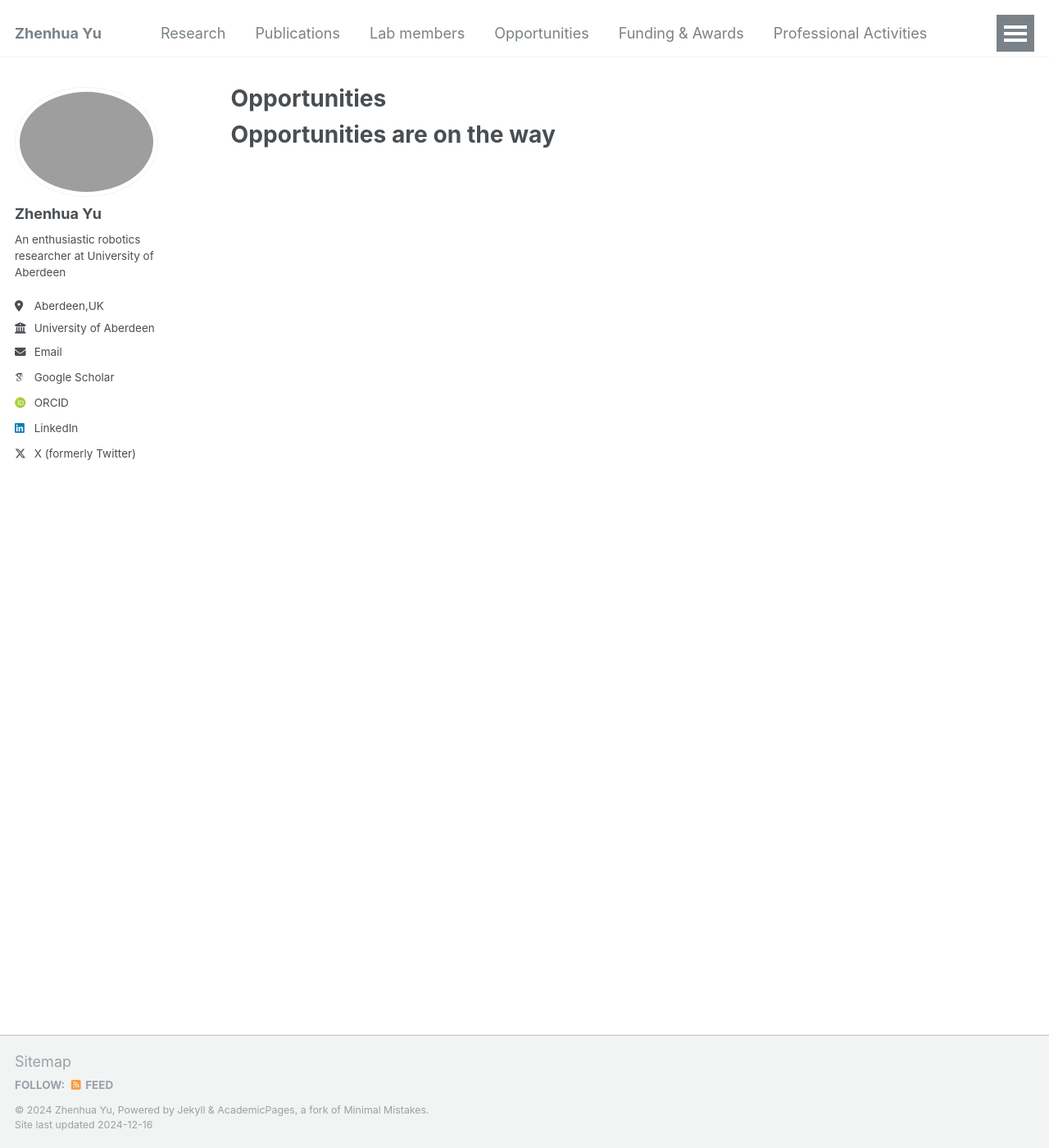
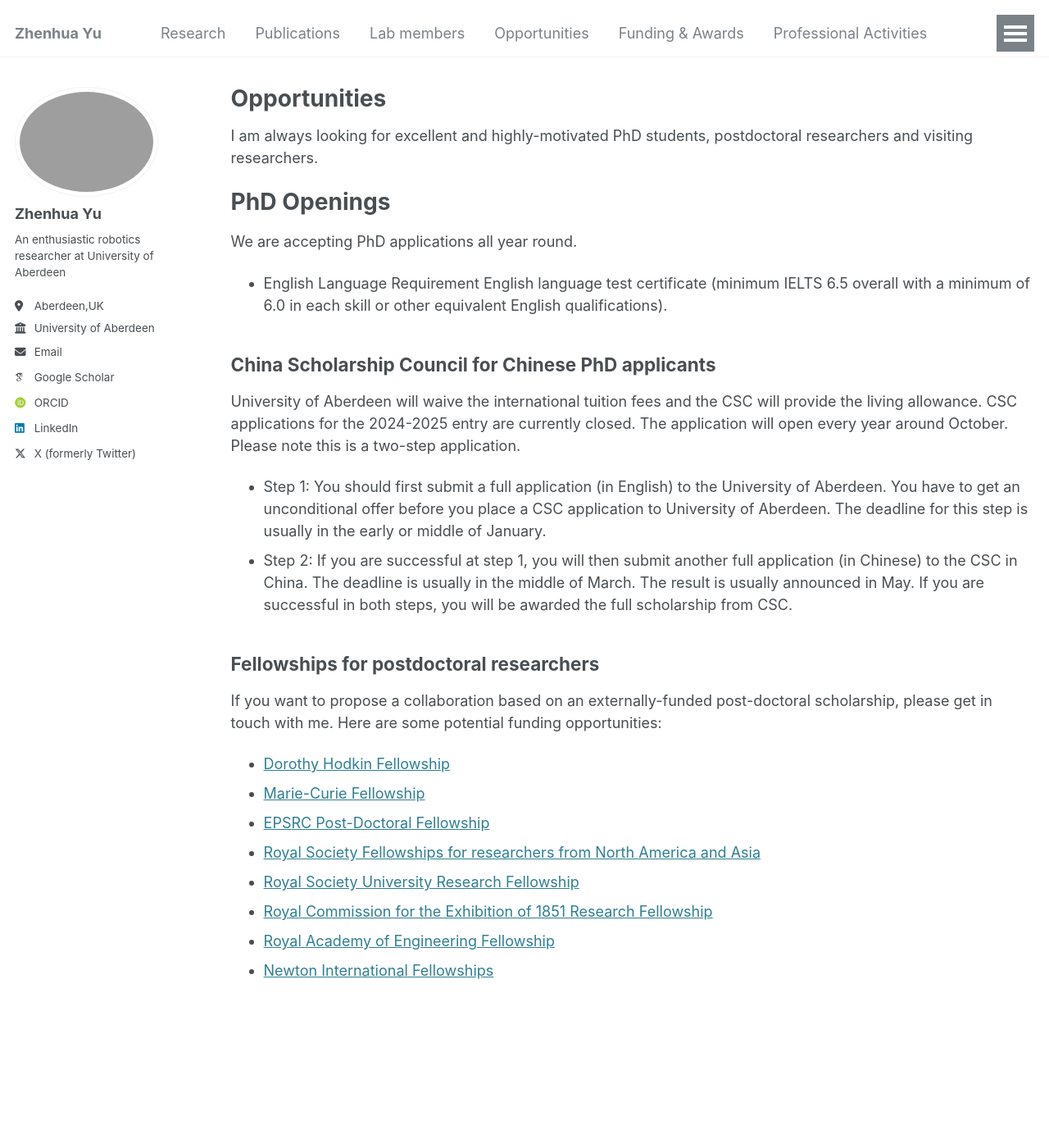
Before and after one commit to DrZhenhuaYu/DrZhenhuaYu.github.io, a Jekyll site: the page built from _pages/Opportunities.md, in a window 1280 px wide and 1400 px high. Shown: the whole window at 82% size. Built offline with Jekyll 4.4.1, drawn with Linux system fonts in a browser that asks for light colours; some web fonts are replaced.

Commit message:
Update Opportunities.md

```diff
--- a/_pages/Opportunities.md
+++ b/_pages/Opportunities.md
@@ -6,4 +6,32 @@ author_profile: true
 toc: true
 ---
 
-# Opportunities are on the way
+
+I am always looking for excellent and highly-motivated PhD students, postdoctoral researchers and visiting researchers.
+
+<!-- {% include toc %} -->
+
+# PhD Openings
+We are accepting PhD applications all year round.
+* English Language Requirement
+English language test certificate (minimum IELTS 6.5 overall with a minimum of 6.0 in each skill or other equivalent English qualifications).
+
+## China Scholarship Council for Chinese PhD applicants
+University of Aberdeen will waive the international tuition fees and the CSC will provide the living allowance.
+CSC applications for the 2024-2025 entry are currently closed.
+The application will open every year around October. Please note this is a two-step application.
+* Step 1: You should first submit a full application (in English) to the University of Aberdeen. You have to get an unconditional offer before you place a CSC application to University of Aberdeen. The deadline for this step is usually in the early or middle of January.
+* Step 2: If you are successful at step 1, you will then submit another full application (in Chinese) to the CSC in China. The deadline is usually in the middle of March. The result is usually announced in May.
+If you are successful in both steps, you will be awarded the full scholarship from CSC.
+
+
+## Fellowships for postdoctoral researchers
+If you want to propose a collaboration based on an externally-funded post-doctoral scholarship, please get in touch with me. Here are some potential funding opportunities:
+* [Dorothy Hodkin Fellowship](https://royalsociety.org/grants-schemes-awards/grants/dorothy-hodgkin-fellowship/)
+* [Marie-Curie Fellowship](http://ec.europa.eu/research/mariecurieactions/)
+* [EPSRC Post-Doctoral Fellowship](https://epsrc.ukri.org/skills/fellows/areas/)
+* [Royal Society Fellowships for researchers from North America and Asia](http://www.scholarshippost.com/scholarships/royal-society-fellowships/)
+* [Royal Society University Research Fellowship](https://royalsociety.org/grants/schemes/university-research/)
+* [Royal Commission for the Exhibition of 1851 Research Fellowship](http://www.royalcommission1851.org.uk/awards/?award=research)
+* [Royal Academy of Engineering Fellowship](http://www.raeng.org.uk/grants-and-prizes/support-for-research/research-fellowships/raeng-research-fellowship)
+* [Newton International Fellowships](https://royalsociety.org/grants-schemes-awards/grants/newton-international/)
```
